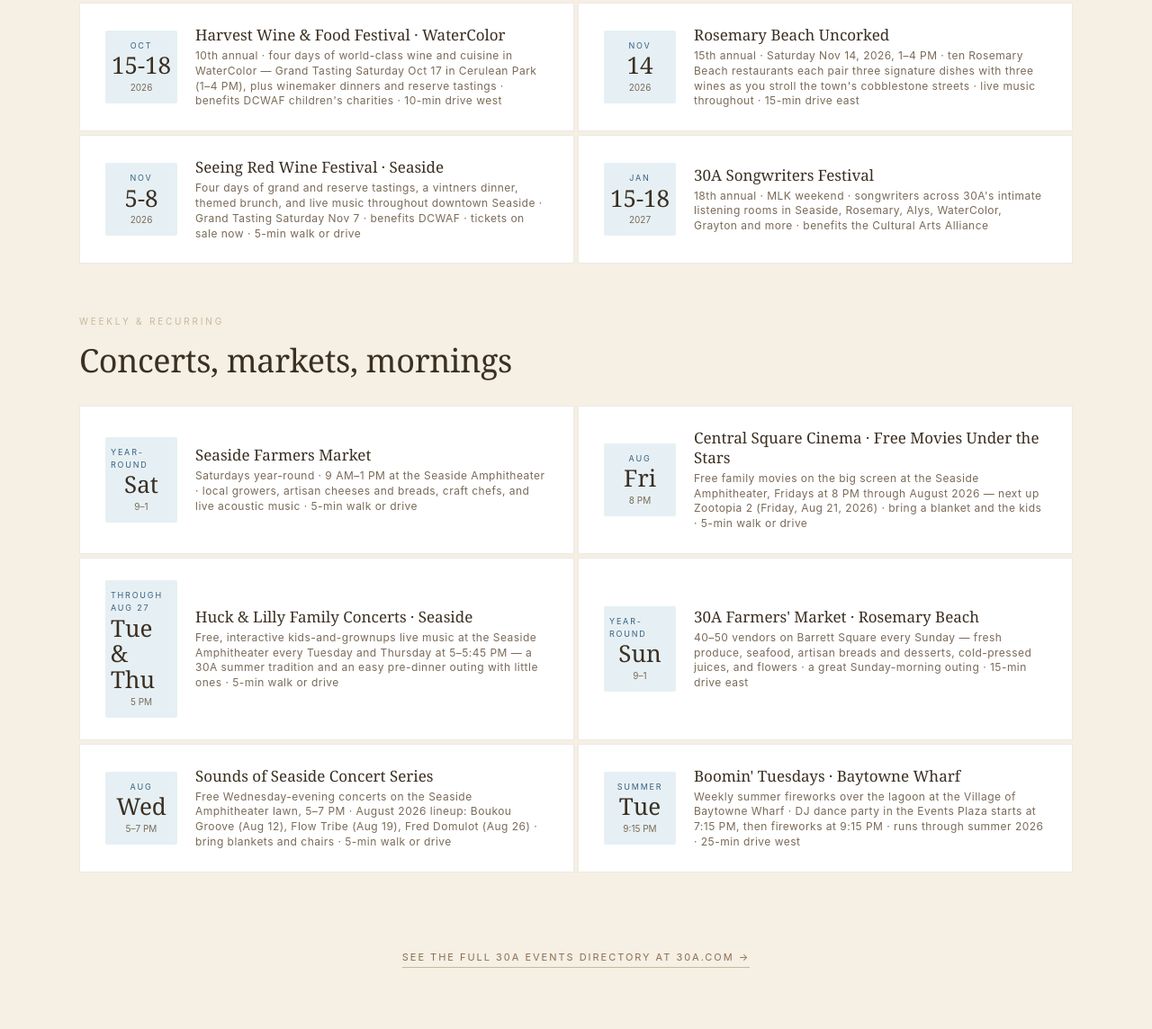
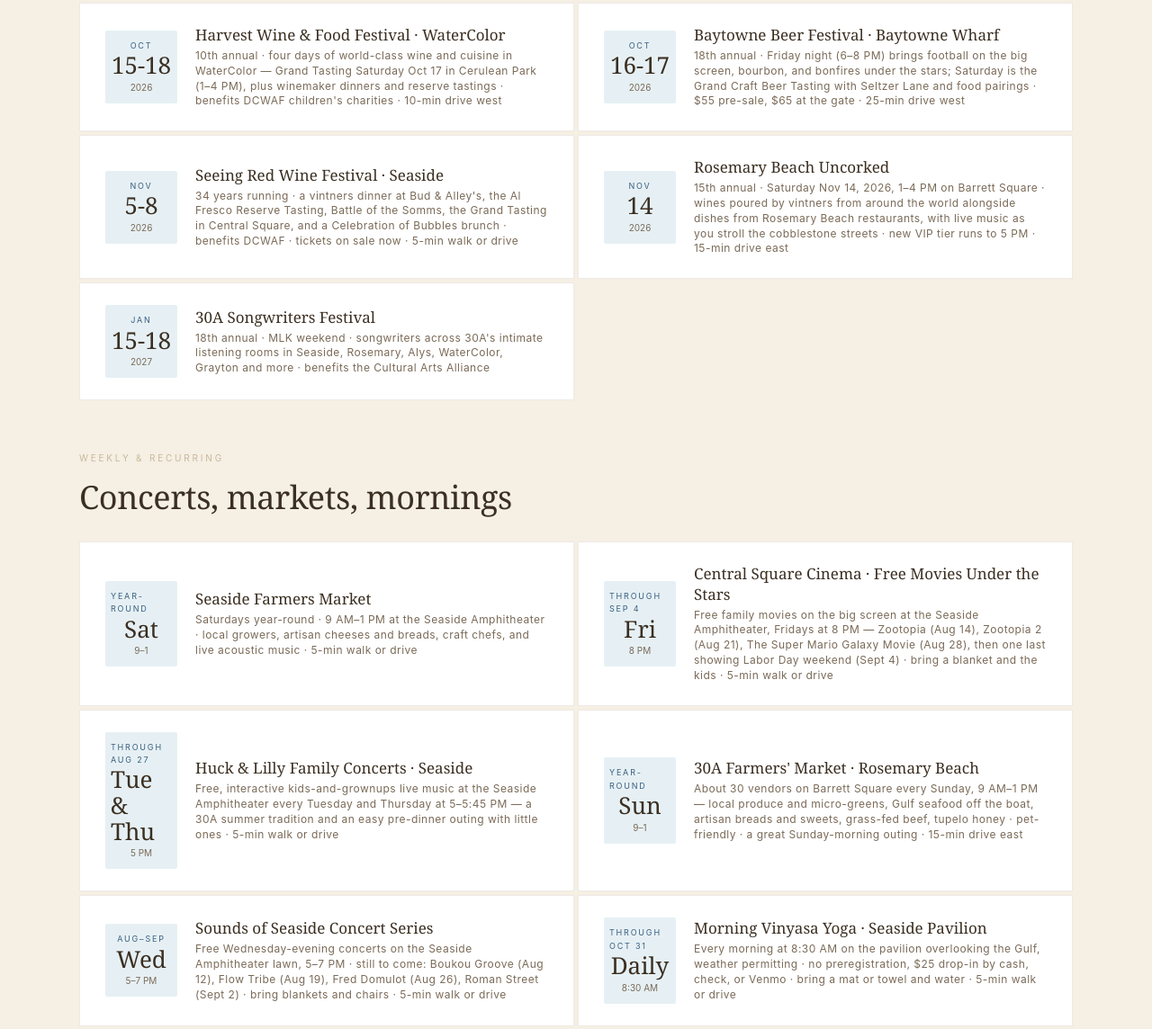
Before and after one commit to crorihuela1/sunandmoon, a plain HTML site: page events.html in a window 1280 px wide. Shown: the part 1079-2223 px from the top of the page at 90% size. Drawn offline with Linux system fonts and the light colour scheme.

Commit message:
Site update: 2026-08-12 (auto-committed)

```diff
--- a/events.html
+++ b/events.html
@@ -284,7 +284,7 @@
     <div class="event-featured-body">
       <div class="event-featured-eyebrow">Free · Live Music · Holiday Weekend</div>
       <div class="event-featured-name">Labor Day Weekend Concert · Seaside Amphitheater</div>
-      <div class="event-featured-meta">One last summer hurrah, Friday Sept 4 – Monday Sept 7, 2026. Sunday evening (Sept 6, 2026 · 7–8:30 PM) brings a free concert on the Seaside Amphitheater lawn: indie-pop band Hotel Fiction lights up Central Square with dreamy melodies and an energetic live set. Farmers markets run Saturday morning in Seaside and Sunday morning in Rosemary Beach. Bring blankets and chairs, arrive early, and expect holiday crowds · 5-min walk or drive from the cottages.</div>
+      <div class="event-featured-meta">One last summer hurrah, Friday Sept 4 – Monday Sept 7, 2026. The free Labor Day concert lands on the holiday itself — Monday, Sept 7, 6:30–8 PM in Central Square, with live music from Ken &amp; Andi and Friends on the amphitheater lawn. The weekend opens with a movie under the stars Friday night (Central Square Cinema, 8 PM), then farmers markets Saturday morning in Seaside and Sunday morning in Rosemary Beach. Bring blankets and chairs, arrive early, and expect holiday crowds · 5-min walk or drive from the cottages.</div>
     </div>
     <div class="event-featured-cta">
       <a href="https://seasidefl.com/event/labor-day-weekend-concert-2026/" target="_blank" rel="noopener">Event Info →</a>
@@ -311,15 +311,15 @@
           <div class="event-info-meta">10th annual · four days of world-class wine and cuisine in WaterColor — Grand Tasting Saturday Oct 17 in Cerulean Park (1–4 PM), plus winemaker dinners and reserve tastings · benefits DCWAF children's charities · 10-min drive west</div>
         </div>
       </a>
-      <a href="https://rosemarybeachuncorked.com/" target="_blank" rel="noopener" class="event-card">
+      <a href="https://baytownebeerfestival.com/" target="_blank" rel="noopener" class="event-card">
         <div class="event-date">
-          <span class="month">Nov</span>
-          <span class="day">14</span>
+          <span class="month">Oct</span>
+          <span class="day">16-17</span>
           <span class="span">2026</span>
         </div>
         <div class="event-info">
-          <div class="event-info-name">Rosemary Beach Uncorked</div>
-          <div class="event-info-meta">15th annual · Saturday Nov 14, 2026, 1–4 PM · ten Rosemary Beach restaurants each pair three signature dishes with three wines as you stroll the town's cobblestone streets · live music throughout · 15-min drive east</div>
+          <div class="event-info-name">Baytowne Beer Festival · Baytowne Wharf</div>
+          <div class="event-info-meta">18th annual · Friday night (6–8 PM) brings football on the big screen, bourbon, and bonfires under the stars; Saturday is the Grand Craft Beer Tasting with Seltzer Lane and food pairings · $55 pre-sale, $65 at the gate · 25-min drive west</div>
         </div>
       </a>
       <a href="https://seasideseeingred.com/" target="_blank" rel="noopener" class="event-card">
@@ -330,7 +330,18 @@
         </div>
         <div class="event-info">
           <div class="event-info-name">Seeing Red Wine Festival · Seaside</div>
-          <div class="event-info-meta">Four days of grand and reserve tastings, a vintners dinner, themed brunch, and live music throughout downtown Seaside · Grand Tasting Saturday Nov 7 · benefits DCWAF · tickets on sale now · 5-min walk or drive</div>
+          <div class="event-info-meta">34 years running · a vintners dinner at Bud &amp; Alley's, the Al Fresco Reserve Tasting, Battle of the Somms, the Grand Tasting in Central Square, and a Celebration of Bubbles brunch · benefits DCWAF · tickets on sale now · 5-min walk or drive</div>
+        </div>
+      </a>
+      <a href="https://rosemarybeachuncorked.com/" target="_blank" rel="noopener" class="event-card">
+        <div class="event-date">
+          <span class="month">Nov</span>
+          <span class="day">14</span>
+          <span class="span">2026</span>
+        </div>
+        <div class="event-info">
+          <div class="event-info-name">Rosemary Beach Uncorked</div>
+          <div class="event-info-meta">15th annual · Saturday Nov 14, 2026, 1–4 PM on Barrett Square · wines poured by vintners from around the world alongside dishes from Rosemary Beach restaurants, with live music as you stroll the cobblestone streets · new VIP tier runs to 5 PM · 15-min drive east</div>
         </div>
       </a>
       <a href="https://www.30asongwritersfestival.com/" target="_blank" rel="noopener" class="event-card">
@@ -364,13 +375,13 @@
       </a>
       <a href="https://seasidefl.com/events/" target="_blank" rel="noopener" class="event-card">
         <div class="event-date">
-          <span class="month">Aug</span>
+          <span class="month">Through Sep 4</span>
           <span class="day">Fri</span>
           <span class="span">8 PM</span>
         </div>
         <div class="event-info">
           <div class="event-info-name">Central Square Cinema · Free Movies Under the Stars</div>
-          <div class="event-info-meta">Free family movies on the big screen at the Seaside Amphitheater, Fridays at 8 PM through August 2026 — next up Zootopia 2 (Friday, Aug 21, 2026) · bring a blanket and the kids · 5-min walk or drive</div>
+          <div class="event-info-meta">Free family movies on the big screen at the Seaside Amphitheater, Fridays at 8 PM — Zootopia (Aug 14), Zootopia 2 (Aug 21), The Super Mario Galaxy Movie (Aug 28), then one last showing Labor Day weekend (Sept 4) · bring a blanket and the kids · 5-min walk or drive</div>
         </div>
       </a>
       <a href="https://seasidefl.com/events/" target="_blank" rel="noopener" class="event-card">
@@ -392,29 +403,29 @@
         </div>
         <div class="event-info">
           <div class="event-info-name">30A Farmers' Market · Rosemary Beach</div>
-          <div class="event-info-meta">40–50 vendors on Barrett Square every Sunday — fresh produce, seafood, artisan breads and desserts, cold-pressed juices, and flowers · a great Sunday-morning outing · 15-min drive east</div>
+          <div class="event-info-meta">About 30 vendors on Barrett Square every Sunday, 9 AM–1 PM — local produce and micro-greens, Gulf seafood off the boat, artisan breads and sweets, grass-fed beef, tupelo honey · pet-friendly · a great Sunday-morning outing · 15-min drive east</div>
         </div>
       </a>
       <a href="https://www.homeownerscollection.com/seaside-events/outdoor-activities/sounds-seaside-concert-series-0" target="_blank" rel="noopener" class="event-card">
         <div class="event-date">
-          <span class="month">Aug</span>
+          <span class="month">Aug–Sep</span>
           <span class="day">Wed</span>
           <span class="span">5–7 PM</span>
         </div>
         <div class="event-info">
           <div class="event-info-name">Sounds of Seaside Concert Series</div>
-          <div class="event-info-meta">Free Wednesday-evening concerts on the Seaside Amphitheater lawn, 5–7 PM · August 2026 lineup: Boukou Groove (Aug 12), Flow Tribe (Aug 19), Fred Domulot (Aug 26) · bring blankets and chairs · 5-min walk or drive</div>
+          <div class="event-info-meta">Free Wednesday-evening concerts on the Seaside Amphitheater lawn, 5–7 PM · still to come: Boukou Groove (Aug 12), Flow Tribe (Aug 19), Fred Domulot (Aug 26), Roman Street (Sept 2) · bring blankets and chairs · 5-min walk or drive</div>
         </div>
       </a>
-      <a href="https://www.sandestin.com/things-to-do/events/boomin-tuesdays" target="_blank" rel="noopener" class="event-card">
+      <a href="https://seasidefl.com/neighborhood/seaside-yoga/" target="_blank" rel="noopener" class="event-card">
         <div class="event-date">
-          <span class="month">Summer</span>
-          <span class="day">Tue</span>
-          <span class="span">9:15 PM</span>
+          <span class="month">Through Oct 31</span>
+          <span class="day">Daily</span>
+          <span class="span">8:30 AM</span>
         </div>
         <div class="event-info">
-          <div class="event-info-name">Boomin' Tuesdays · Baytowne Wharf</div>
-          <div class="event-info-meta">Weekly summer fireworks over the lagoon at the Village of Baytowne Wharf · DJ dance party in the Events Plaza starts at 7:15 PM, then fireworks at 9:15 PM · runs through summer 2026 · 25-min drive west</div>
+          <div class="event-info-name">Morning Vinyasa Yoga · Seaside Pavilion</div>
+          <div class="event-info-meta">Every morning at 8:30 AM on the pavilion overlooking the Gulf, weather permitting · no preregistration, $25 drop-in by cash, check, or Venmo · bring a mat or towel and water · 5-min walk or drive</div>
         </div>
       </a>
     </div>
```
